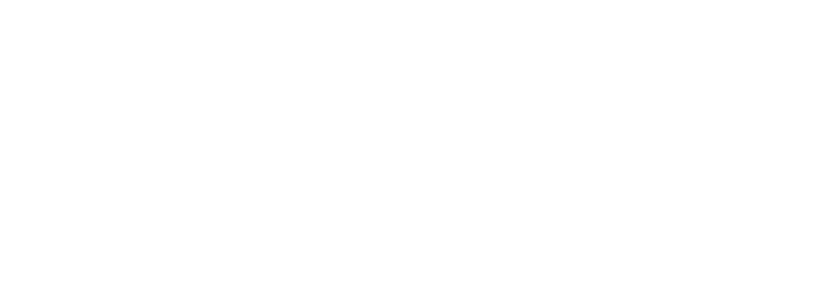
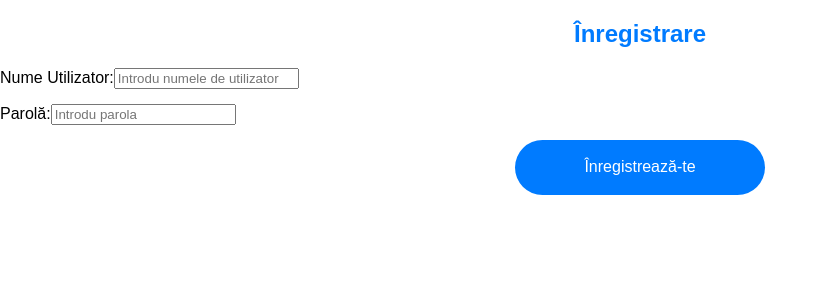
Before and after one commit to Claudiu0103/Personal---Projects-, a React (Create React App) app: page /create-account in a window 1280 px wide. Before the commit this address had no page. Shown: the top 300 px of the page, without its empty margins (0-827 px from the left). Built offline with nearby package versions, Linux system fonts and the light colour scheme.

Commit message:
GoodSecurityFaraUserRole

```diff
--- a/src/App.js
+++ b/src/App.js
@@ -10,28 +10,45 @@
 import ShowroomManagement from "./Components/ShowroomManagement";
 import ClientManagement from "./Components/ClientManagement";
 import CarManagement from "./Components/CarManagement";
-import {useState} from "react";
-
+import {useEffect, useState} from "react";
+import CreateAccount from "./Components/CreateAccount";
 
 
 function App() {
     const [isAuthenticated, setIsAuthenticated] = useState(false);
     const [userRole, setUserRole] = useState('');
-
+    useEffect(() => {
+        const storedIsAuthenticated = localStorage.getItem('isAuthenticated');
+        const storedUserRole = localStorage.getItem('userRole');
+        if (storedIsAuthenticated === 'true' && storedUserRole) {
+            setIsAuthenticated(true);
+            setUserRole(storedUserRole);
+        } else {
+            // Dacă nu este setat sau este fals, curăță localStorage și setează la false
+            localStorage.removeItem('isAuthenticated');
+            localStorage.removeItem('userRole');
+            setIsAuthenticated(false);
+            setUserRole('');
+        }
+    }, []);
     return (
         <Router>
             <div className="App">
                 <main>
                     <Routes>
-                        <Route path="/" element={<Home isAuthenticated={isAuthenticated} userRole={userRole} />}/>
+                        <Route path="/" element={<Home isAuthenticated={isAuthenticated} userRole={userRole}
+                                                       setAuthenticated={setIsAuthenticated}
+                                                       setUserRole={setUserRole}/>}/>
                         <Route path="/cars" element={<CarList/>}/>
                         <Route path="/show-room-list" element={<ShowroomList/>}/>
-                        <Route path="/login" element={<LogIn setAuthenticated={setIsAuthenticated} setUserRole={setUserRole} />}/>
+                        <Route path="/login"
+                               element={<LogIn setAuthenticated={setIsAuthenticated} setUserRole={setUserRole}/>}/>
                         <Route path="/data-management" element={<DataManagement/>}/>
                         <Route path="/carHistory" element={<CarHistory/>}/>
                         <Route path="/management-showrooms" element={<ShowroomManagement/>}/>
                         <Route path="/management-clients" element={<ClientManagement/>}/>
                         <Route path="/management-cars" element={<CarManagement/>}/>
+                        <Route path="/create-account" element={<CreateAccount/>}/>
                         {/*<Route*/}
                         {/*    path="/login"*/}
                         {/*    element={<LogIn setAuthenticated={setIsAuthenticated} />}*/}
--- /dev/null
+++ b/src/Components/CreateAccount.js
@@ -0,0 +1,64 @@
+import React, { useState } from 'react';
+
+function Register() {
+    const [username, setUsername] = useState('');
+    const [password, setPassword] = useState('');
+
+    const handleRegister = (event) => {
+        event.preventDefault();
+
+        fetch('http://localhost:8080/api/register', {
+            method: 'POST',
+            headers: {
+                'Content-Type': 'application/json'
+            },
+            body: JSON.stringify({ username, password })
+        })
+            .then(response => {
+                if (response.ok) {
+                    alert('Utilizator înregistrat cu succes!');
+                    setUsername(''); // Resetează câmpul de nume utilizator
+                    setPassword(''); // Resetează câmpul de parolă
+                } else {
+                    alert('A apărut o problemă la înregistrare.');
+                }
+            })
+            .catch(error => {
+                console.error('Eroare:', error);
+                alert('Eroare la conexiunea cu serverul.');
+            });
+    };
+
+    return (
+        <div className="register-container">
+            <h2>Înregistrare</h2>
+            <form onSubmit={handleRegister}>
+                <div className="form-group">
+                    <label htmlFor="username">Nume Utilizator:</label>
+                    <input
+                        type="text"
+                        id="username"
+                        value={username}
+                        onChange={(e) => setUsername(e.target.value)}
+                        placeholder="Introdu numele de utilizator"
+                        required
+                    />
+                </div>
+                <div className="form-group">
+                    <label htmlFor="password">Parolă:</label>
+                    <input
+                        type="password"
+                        id="password"
+                        value={password}
+                        onChange={(e) => setPassword(e.target.value)}
+                        placeholder="Introdu parola"
+                        required
+                    />
+                </div>
+                <button type="submit" className="register-button">Înregistrează-te</button>
+            </form>
+        </div>
+    );
+}
+
+export default Register;
--- a/src/Components/Home.js
+++ b/src/Components/Home.js
@@ -1,34 +1,47 @@
 import React from 'react';
-import {useNavigate} from 'react-router-dom';
+import { useNavigate } from 'react-router-dom';
 import '../Styles/Home.css';
 
-function Home({isAuthenticated,userRole}) {
+function Home({ isAuthenticated, userRole, setAuthenticated, setUserRole }) {
     const navigate = useNavigate();
+
+    // Funcția de logout
+    const handleLogout = () => {
+        // Resetează stările de autentificare și rolul utilizatorului
+        setAuthenticated(false);
+        setUserRole('');
+        localStorage.removeItem('isAuthenticated');
+        localStorage.removeItem('userRole');
+        navigate('/'); // Redirecționează utilizatorul la pagina de start sau la o altă pagină
+    };
 
     const handleGoToCarList = () => {
         navigate('/cars');
     };
     const handleGoToShowRoomList = () => {
         navigate('/show-room-list');
-    }
+    };
     const handleGoToLogIn = () => {
         navigate('/login');
-    }
-    const handleGoToDataManagement = () =>{
+    };
+    const handleGoToDataManagement = () => {
         navigate('/data-management');
-    }
-    const handleGoToCarHistory= () =>{
+    };
+    const handleGoToCarHistory = () => {
         navigate('/carHistory');
-    }
-    const handleGoToManagementShowrooms= () =>{
+    };
+    const handleGoToManagementShowrooms = () => {
         navigate('/management-showrooms');
-    }
-    const handleGoToManagementClients= () =>{
+    };
+    const handleGoToManagementClients = () => {
         navigate('/management-clients');
-    }
-    const handleGoToManagementCars= () =>{
+    };
+    const handleGoToManagementCars = () => {
         navigate('/management-cars');
-    }
+    };
+    const handleGoToCreateAccount = () => {
+        navigate('/create-account');
+    };
     return (
         <div className="home">
             <div className="home-title">
@@ -36,38 +49,31 @@
                 <p1>Cele mai bune oferte de mașini noi și rulate!</p1>
             </div>
             <main className="home-content">
-
                 <p>La Dealer Auto, oferim o selecție variată de vehicule pentru toate gusturile și bugetele.</p>
                 <p>Vizitează secțiunea noastră de oferte pentru a găsi mașina perfectă pentru tine!</p>
-                <div className="button-group"></div>
                 <div className="button-group">
                     <button onClick={handleGoToCarList}>Vezi Lista de Mașini</button>
-                    <button onClick={handleGoToShowRoomList}>Vezi Showroom uri</button>
-                    {isAuthenticated && userRole === 'USER' && (
+                    <button onClick={handleGoToShowRoomList}>Vezi Showroom-uri</button>
+                    <button onClick={handleGoToCreateAccount}>Creaza Cont</button>
+                    {!isAuthenticated && (
+                        <button onClick={handleGoToLogIn}>Creare Cont/Autentificare</button>
+                    )}
+                    {isAuthenticated && (
+                        <button onClick={handleLogout}>Logout</button>
+                    )}
+                    {isAuthenticated && userRole === 'Client' && (
                         <>
                             <button onClick={handleGoToDataManagement}>Vezi Date Personale</button>
                             <button onClick={handleGoToCarHistory}>Istoric Mașini</button>
                         </>
                     )}
-                    {!isAuthenticated && (
-                        <button onClick={handleGoToLogIn}>Creare Cont/Autentificare</button>
-                    )}
-                    {isAuthenticated && userRole === 'ADMIN' && (
+                    {isAuthenticated && userRole === 'Admin' && (
                         <>
                             <button onClick={handleGoToManagementShowrooms}>Management Showroom-uri</button>
                             <button onClick={handleGoToManagementClients}>Management Clienți</button>
                             <button onClick={handleGoToManagementCars}>Management Mașini</button>
                         </>
                     )}
-                    {/*{isAuthenticated ? (*/}
-                    {/*    <button onClick={handleGoToDataManagement}>*/}
-                    {/*        Gestionare Date Personale*/}
-                    {/*    </button>*/}
-                    {/*) : (*/}
-                    {/*    <button onClick={handleGoToLogIn}>*/}
-                    {/*        Creare Cont/Autentificare*/}
-                    {/*    </button>*/}
-                    {/*)}*/}
                 </div>
             </main>
             <footer>
--- a/src/Components/LogIn.js
+++ b/src/Components/LogIn.js
@@ -13,16 +13,18 @@
         fetch('http://localhost:8080/login', {
             method: 'POST',
             headers: {
-                'Content-Type': 'application/x-www-form-urlencoded'
+                'Content-Type': 'application/json'
             },
-            body: new URLSearchParams({username, password}),
+            body: JSON.stringify({username, password}),
             credentials: 'include'
         })
             .then(response => {
                 if (response.ok) {
                     navigate('/');
                     setAuthenticated(true);
+                    localStorage.setItem('isAuthenticated', 'true');
                     response.json().then(data => {
+                        localStorage.setItem('userRole', data.userRole);
                         setUserRole(data.userRole);
                     });
                 } else {
```
